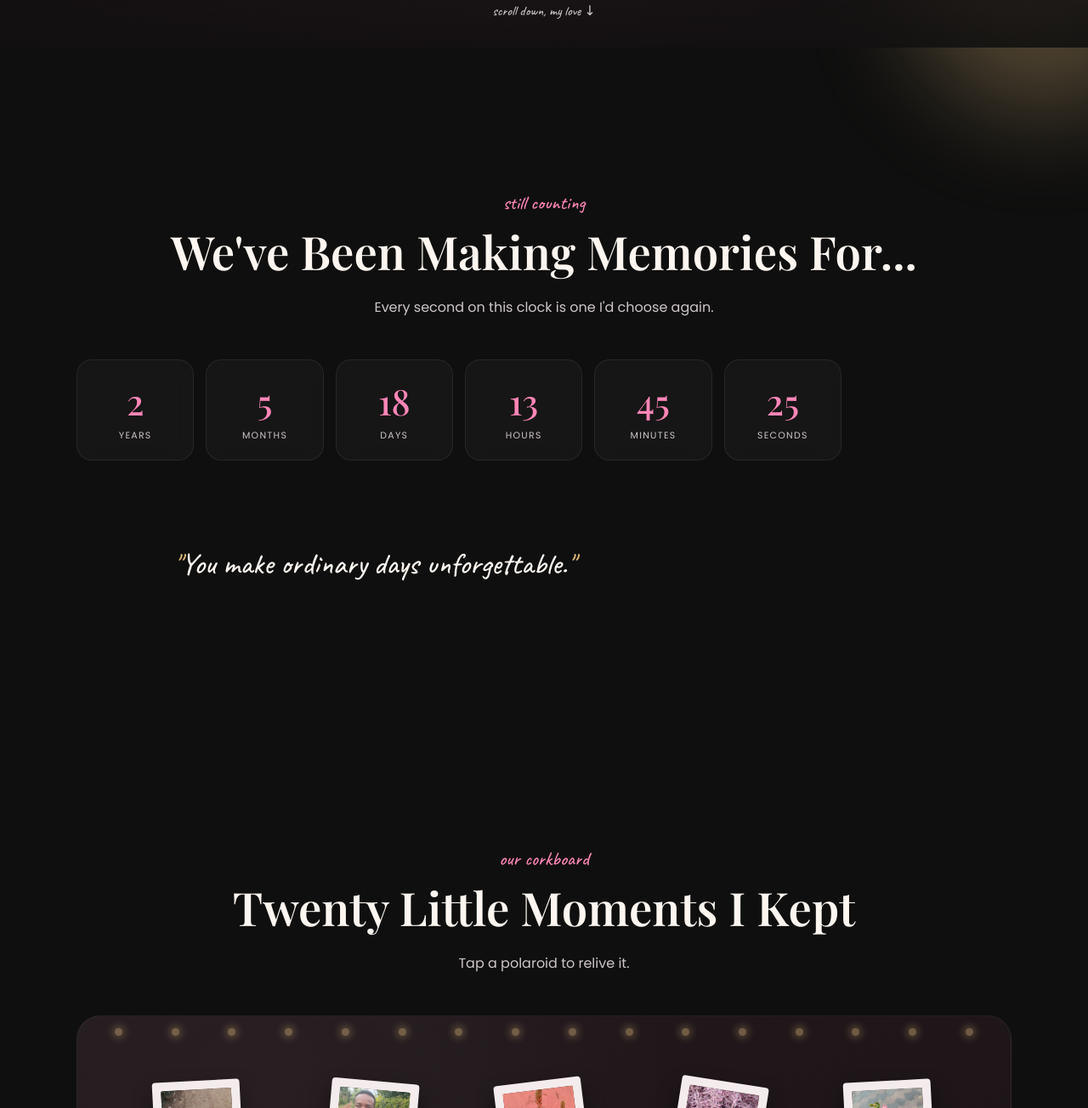
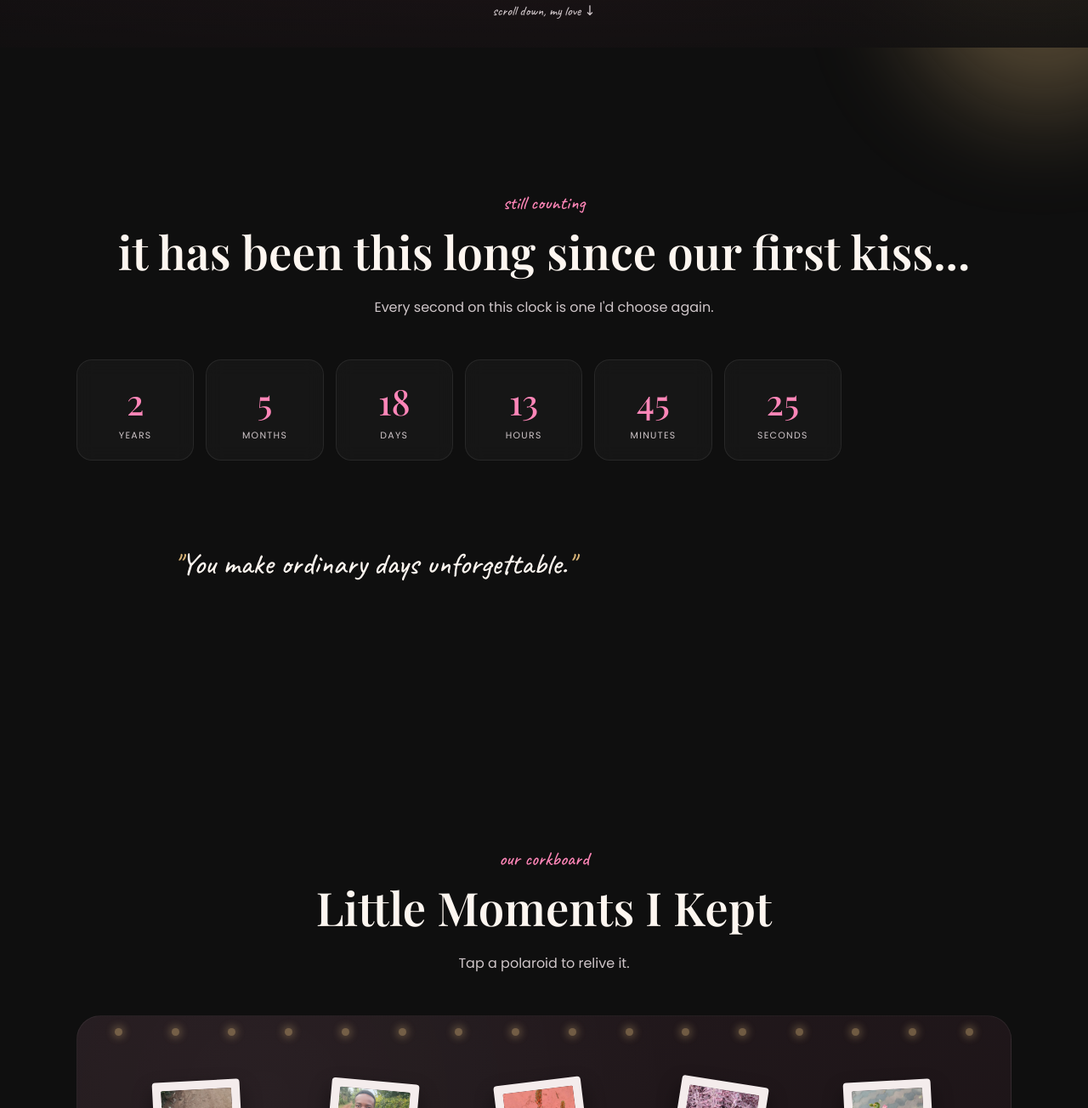
Before and after one commit to bundicaleb130-art/happywife-sdayBeth, a plain HTML site: page index.html in a window 1280 px wide. Shown: the part 744-2048 px from the top of the page at 85% size. Drawn offline with nearby package versions, Linux system fonts and the light colour scheme; animation ran at ten frames a second.

Commit message:
Update index.html

```diff
--- a/index.html
+++ b/index.html
@@ -56,7 +56,7 @@
   <div class="section-inner">
     <div class="reveal" style="text-align:center;">
       <span class="eyebrow">still counting</span>
-      <h2 class="section-title">We've Been Making Memories For...</h2>
+      <h2 class="section-title">it has been this long since our first kiss...</h2>
       <p class="section-sub" style="margin-left:auto;margin-right:auto;">Every second on this clock is one I'd choose again.</p>
     </div>
 
@@ -80,7 +80,7 @@
   <div class="section-inner">
     <div class="reveal" style="text-align:center;">
       <span class="eyebrow">our corkboard</span>
-      <h2 class="section-title">Twenty Little Moments I Kept</h2>
+      <h2 class="section-title">Little Moments I Kept</h2>
       <p class="section-sub" style="margin-left:auto;margin-right:auto;">Tap a polaroid to relive it.</p>
     </div>
 
```
